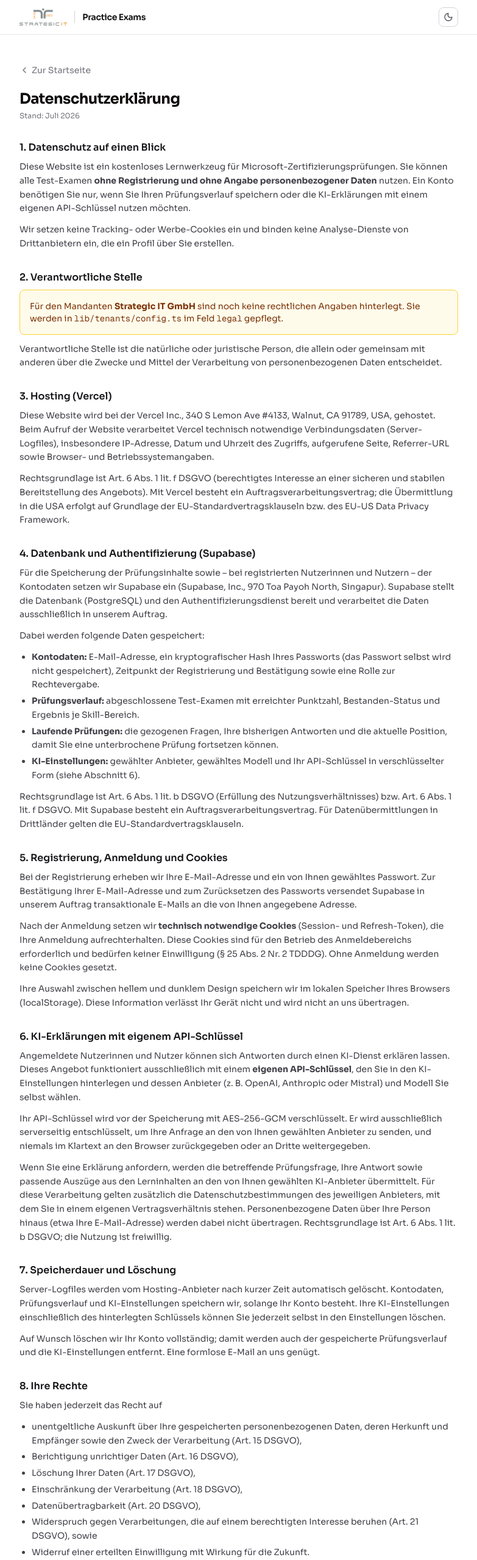
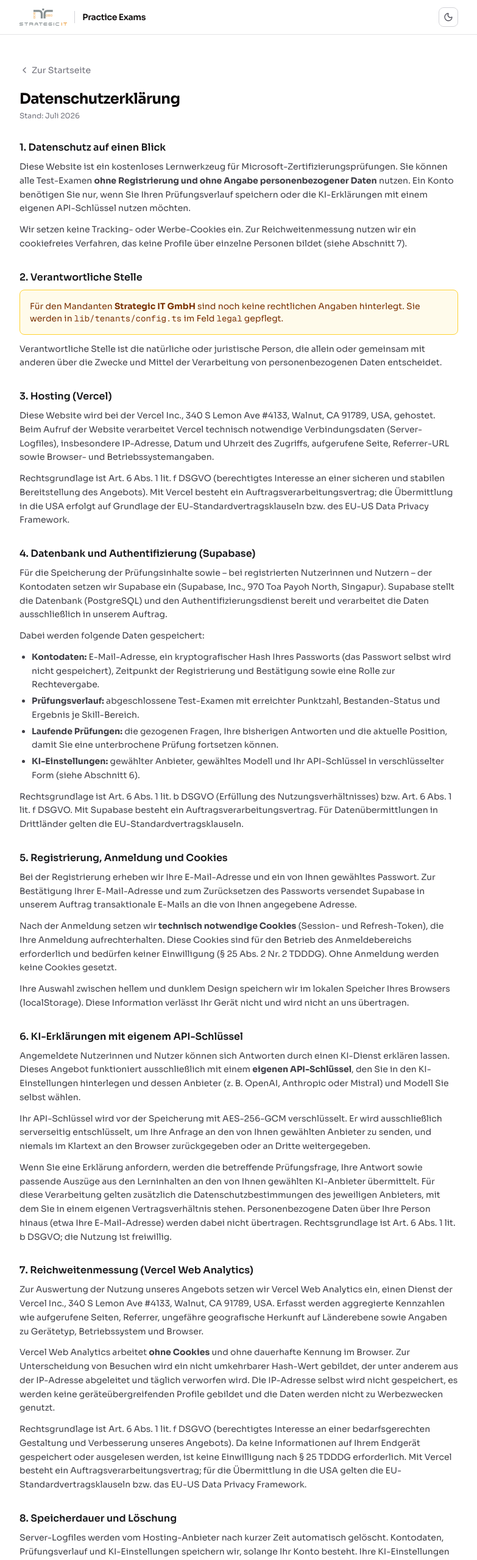
Before and after one commit to quikk-software/microsoft-practice-questions, a Next.js app: page /rechtliches/datenschutz in a window 1280 px wide. Shown: the top 2558 px of the page at 61% size, without its empty margins (248-1031 px from the left). Built offline with nearby package versions, Linux system fonts and the light colour scheme; no server answers.

Commit message:
✨ Add analytics

```diff
--- a/app/layout.tsx
+++ b/app/layout.tsx
@@ -1,6 +1,7 @@
 import type { Metadata } from "next";
 import { Geist_Mono, Inter, Sora } from "next/font/google";
 import { getAuthService, isAuthEnabled } from "@/lib/auth";
+import { Analytics } from "@vercel/analytics/next";
 import { SiteHeader } from "@/components/SiteHeader";
 import { SiteFooter } from "@/components/SiteFooter";
 import { brandCssVariables, getTenant } from "@/lib/tenants/config";
@@ -102,6 +103,8 @@
         />
         <div className="flex-1">{children}</div>
         <SiteFooter />
+        {/* Vercel Web Analytics — anonymisierte Seitenaufrufe, keine Cookies */}
+        <Analytics />
       </body>
     </html>
   );
--- a/app/rechtliches/datenschutz/page.tsx
+++ b/app/rechtliches/datenschutz/page.tsx
@@ -33,9 +33,9 @@
           nutzen möchten.
         </p>
         <p>
-          Wir setzen keine Tracking- oder Werbe-Cookies ein und binden keine
-          Analyse-Dienste von Drittanbietern ein, die ein Profil über Sie
-          erstellen.
+          Wir setzen keine Tracking- oder Werbe-Cookies ein. Zur Reichweiten&shy;messung
+          nutzen wir ein cookiefreies Verfahren, das keine Profile über einzelne
+          Personen bildet (siehe Abschnitt 7).
         </p>
       </LegalSection>
 
@@ -173,7 +173,34 @@
         </p>
       </LegalSection>
 
-      <LegalSection title="7. Speicherdauer und Löschung">
+      <LegalSection title="7. Reichweitenmessung (Vercel Web Analytics)">
+        <p>
+          Zur Auswertung der Nutzung unseres Angebots setzen wir Vercel Web
+          Analytics ein, einen Dienst der Vercel Inc., 340 S Lemon Ave #4133,
+          Walnut, CA 91789, USA. Erfasst werden aggregierte Kennzahlen wie
+          aufgerufene Seiten, Referrer, ungefähre geografische Herkunft auf
+          Länderebene sowie Angaben zu Gerätetyp, Betriebssystem und Browser.
+        </p>
+        <p>
+          Vercel Web Analytics arbeitet <strong>ohne Cookies</strong> und ohne
+          dauerhafte Kennung im Browser. Zur Unterscheidung von Besuchen wird ein
+          nicht umkehrbarer Hash-Wert gebildet, der unter anderem aus der
+          IP-Adresse abgeleitet und täglich verworfen wird. Die IP-Adresse selbst
+          wird nicht gespeichert, es werden keine geräteübergreifenden Profile
+          gebildet und die Daten werden nicht zu Werbezwecken genutzt.
+        </p>
+        <p>
+          Rechtsgrundlage ist Art. 6 Abs. 1 lit. f DSGVO (berechtigtes Interesse
+          an einer bedarfsgerechten Gestaltung und Verbesserung unseres
+          Angebots). Da keine Informationen auf Ihrem Endgerät gespeichert oder
+          ausgelesen werden, ist keine Einwilligung nach § 25 TDDDG erforderlich.
+          Mit Vercel besteht ein Auftragsverarbeitungsvertrag; für die
+          Übermittlung in die USA gelten die EU-Standardvertragsklauseln bzw. das
+          EU-US Data Privacy Framework.
+        </p>
+      </LegalSection>
+
+      <LegalSection title="8. Speicherdauer und Löschung">
         <p>
           Server-Logfiles werden vom Hosting-Anbieter nach kurzer Zeit
           automatisch gelöscht. Kontodaten, Prüfungsverlauf und KI-Einstellungen
@@ -188,7 +215,7 @@
         </p>
       </LegalSection>
 
-      <LegalSection title="8. Ihre Rechte">
+      <LegalSection title="9. Ihre Rechte">
         <p>Sie haben jederzeit das Recht auf</p>
         <ul className="ml-5 list-disc space-y-1">
           <li>
@@ -216,7 +243,7 @@
         </p>
       </LegalSection>
 
-      <LegalSection title="9. SSL- bzw. TLS-Verschlüsselung">
+      <LegalSection title="10. SSL- bzw. TLS-Verschlüsselung">
         <p>
           Diese Website nutzt aus Sicherheitsgründen und zum Schutz der
           Übertragung vertraulicher Inhalte eine SSL- bzw. TLS-Verschlüsselung.
@@ -225,7 +252,7 @@
         </p>
       </LegalSection>
 
-      <LegalSection title="10. Änderungen dieser Datenschutzerklärung">
+      <LegalSection title="11. Änderungen dieser Datenschutzerklärung">
         <p>
           Wir passen diese Datenschutzerklärung an, sobald Änderungen an unserem
           Angebot oder an der Rechtslage dies erforderlich machen. Es gilt jeweils
--- a/package.json
+++ b/package.json
@@ -17,6 +17,7 @@
     "@ai-sdk/openai": "^4.0.20",
     "@supabase/ssr": "^0.12.3",
     "@supabase/supabase-js": "^2.110.8",
+    "@vercel/analytics": "^2.0.1",
     "ai": "^7.0.37",
     "lucide-react": "^1.27.0",
     "next": "16.2.12",
```
Also changed, not shown: 1 other file (tests, documents, lock files or other folders).
